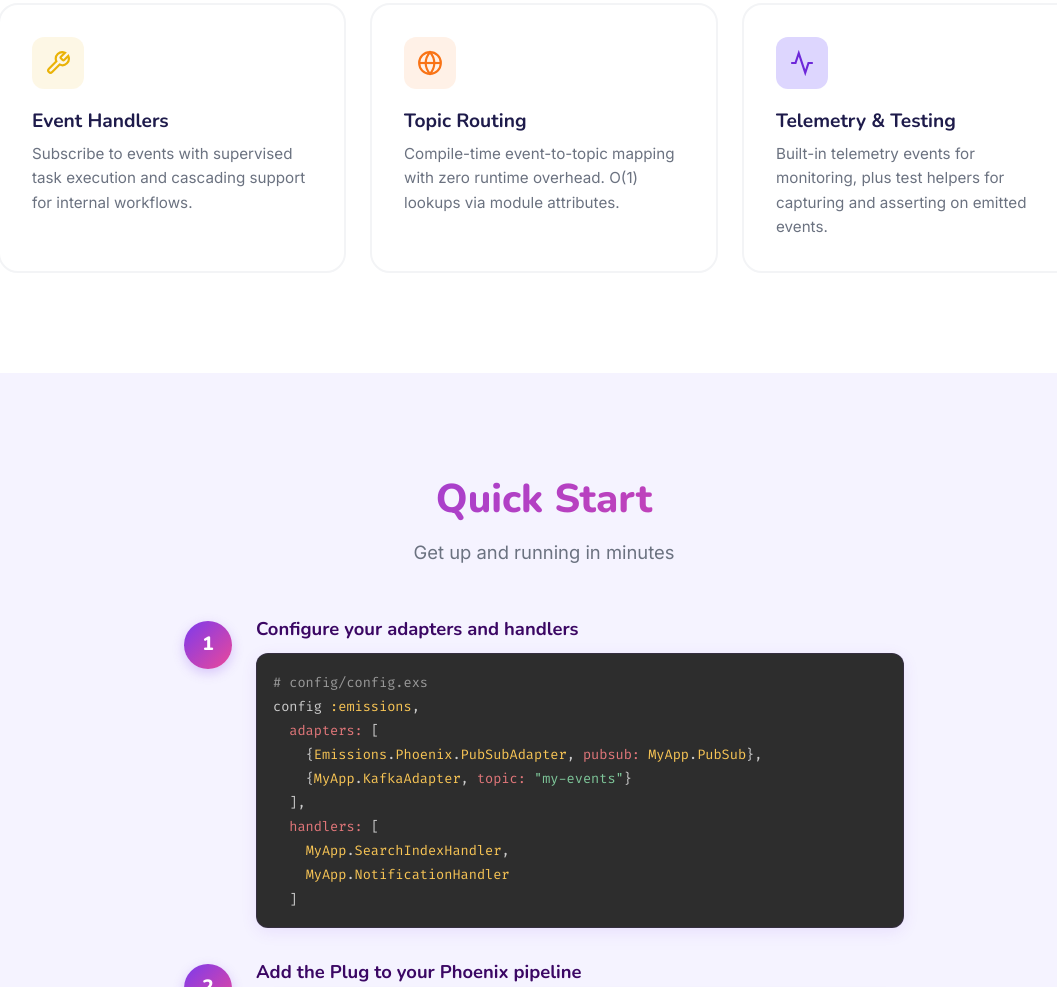
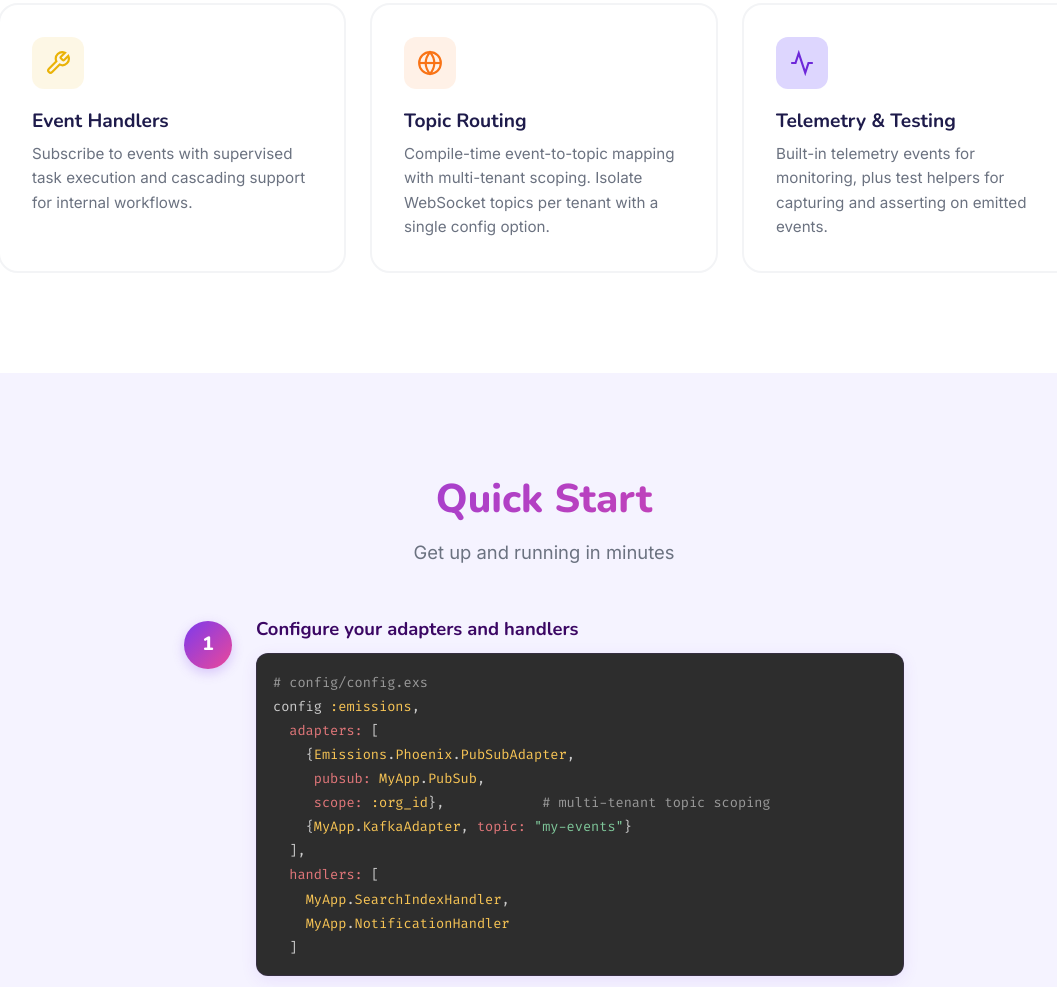
Before and after one commit to doomspork/emissions, a plain HTML site: page site/index.html in a window 1280 px wide. Shown: the part 1387-2374 px from the top of the page, without its empty margins (96-1153 px from the left). Drawn offline with nearby package versions, Linux system fonts and the light colour scheme.

Commit message:
feat: add multi-tenant scoping to PubSubAdapter
Add a :scope option that inserts a tenant segment into all PubSub
topics, enabling tenant-isolated WebSocket channels. Scope can be
an atom (metadata key lookup) or a 1-arity function. When scope
resolves to nil, topics fall back to unscoped behavior for backwards
compatibility.

```diff
--- a/site/index.html
+++ b/site/index.html
@@ -117,7 +117,7 @@
             <svg viewBox="0 0 24 24" fill="none" stroke="currentColor" stroke-width="2"><circle cx="12" cy="12" r="10"/><path d="M2 12h20"/><path d="M12 2a15.3 15.3 0 0 1 4 10 15.3 15.3 0 0 1-4 10 15.3 15.3 0 0 1-4-10 15.3 15.3 0 0 1 4-10z"/></svg>
           </div>
           <h3>Topic Routing</h3>
-          <p>Compile-time event-to-topic mapping with zero runtime overhead. O(1) lookups via module attributes.</p>
+          <p>Compile-time event-to-topic mapping with multi-tenant scoping. Isolate WebSocket topics per tenant with a single config option.</p>
         </div>
         <div class="feature-card">
           <div class="feature-icon feature-icon-lavender">
@@ -144,7 +144,9 @@
             <pre><code class="language-elixir"># config/config.exs
 config :emissions,
   adapters: [
-    {Emissions.Phoenix.PubSubAdapter, pubsub: MyApp.PubSub},
+    {Emissions.Phoenix.PubSubAdapter,
+     pubsub: MyApp.PubSub,
+     scope: :org_id},            # multi-tenant topic scoping
     {MyApp.KafkaAdapter, topic: "my-events"}
   ],
   handlers: [
@@ -374,7 +376,7 @@ MyApp.Topics.topic_for_event(:order_created)
             <svg viewBox="0 0 24 24" fill="none" stroke="currentColor" stroke-width="2"><path d="M5 12h14"/><path d="M12 5l7 7-7 7"/><circle cx="19" cy="12" r="2"/><circle cx="5" cy="12" r="2"/></svg>
           </div>
           <h3>Phoenix Channels</h3>
-          <p>Real-time event delivery over WebSockets with built-in PubSub adapter.</p>
+          <p>Real-time event delivery over WebSockets with built-in PubSub adapter and multi-tenant topic scoping.</p>
         </a>
         <a href="https://hexdocs.pm/emissions/testing.html" class="guide-card" target="_blank" rel="noopener">
           <div class="guide-icon">
```
Also changed, not shown: 4 other files.
